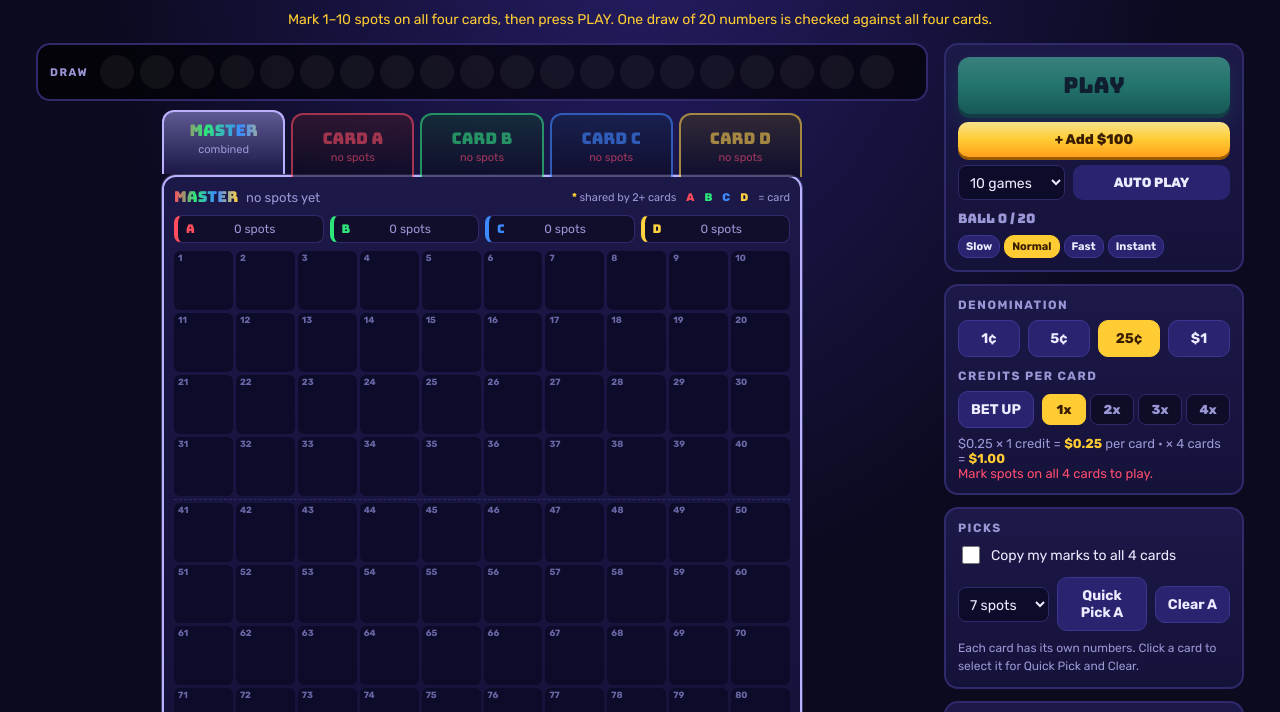
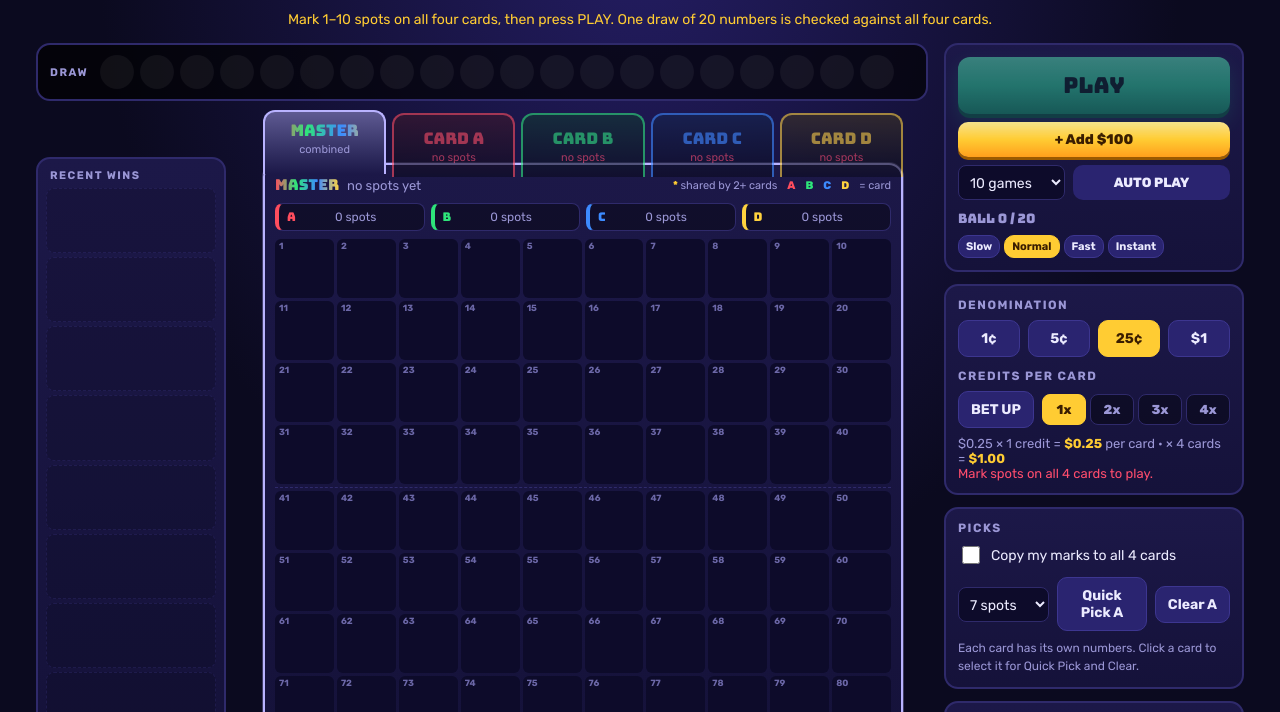
Before and after one commit to nowegian/4CardKeno, a plain HTML site: page index.html in a window 1280 px wide. Shown: the part 77-789 px from the top of the page. Drawn offline with Linux system fonts and the light colour scheme.

Commit message:
Add Recent Wins column beside the cards
Shows the last 8 winning rounds (one per board row), newest on top,
with amount, game number and each paying card's hits in its color.

Co-Authored-By: Claude Opus 5.5 <noreply@anthropic.com>
Claude-Session: https://claude.ai/code/session_01JWbcA1ebXpk7xwka2tqfSN

```diff
--- a/index.html
+++ b/index.html
@@ -179,6 +179,22 @@
      filter:drop-shadow(0 4px 0 #7a3b00) drop-shadow(0 0 24px #ffcc33aa);animation:wobble .6s ease-in-out infinite alternate}
   #bigwin .bw-a{font-family:Bungee,sans-serif;font-size:clamp(28px,5vw,52px);color:#2ee59d;text-shadow:0 3px 0 #0a6d47,0 0 20px #2ee59d88}
   @keyframes wobble{from{transform:rotate(-3deg) scale(1)}to{transform:rotate(3deg) scale(1.06)}}
+  .boardrow{display:grid;grid-template-columns:190px minmax(0,1fr);gap:12px;align-items:stretch}
+  .boardcol{min-width:0}
+  .winlog{display:flex;flex-direction:column;margin-top:44px;background:linear-gradient(180deg,var(--panel),var(--bg2));border:2px solid var(--line);border-radius:14px;padding:8px}
+  .winlog .wlh{font-size:11px;letter-spacing:1.5px;text-transform:uppercase;color:var(--muted);font-weight:700;padding:2px 4px 6px}
+  .wl{flex:1;display:grid;grid-template-rows:repeat(8,1fr);gap:4px;min-height:420px}
+  .we{border-radius:8px;background:#0006;border:1px solid var(--line);padding:4px 8px;display:flex;flex-direction:column;justify-content:center;min-height:0;overflow:hidden}
+  .we.empty{border-style:dashed;opacity:.35}
+  .we .wt{display:flex;justify-content:space-between;align-items:baseline;gap:6px}
+  .we .wa{font-family:Bungee,sans-serif;color:var(--green);font-size:15px}
+  .we .wg{font-size:10px;color:var(--muted)}
+  .we .wc{font-size:11px;font-weight:700;white-space:nowrap;overflow:hidden;text-overflow:ellipsis}
+  .we.big{background:linear-gradient(90deg,#ffcc3333,#0006);border-color:var(--gold)}
+  .we.big .wa{color:var(--gold)}
+  .we.newest{animation:wlin .5s cubic-bezier(.2,1.5,.4,1)}
+  @keyframes wlin{from{transform:translateX(-20px);opacity:0}to{transform:none;opacity:1}}
+  @media (max-width:760px){.boardrow{grid-template-columns:1fr}.winlog{order:2;margin-top:0}.wl{min-height:0;grid-template-rows:none}}
   aside{display:flex;flex-direction:column;gap:12px}
   .panel{background:linear-gradient(180deg,var(--panel),var(--bg2));border:2px solid var(--line);border-radius:14px;padding:12px}
   .panel h3{margin:0 0 8px;font-size:12px;letter-spacing:1.5px;text-transform:uppercase;color:var(--muted);font-weight:700}
@@ -231,7 +247,10 @@
   <p class="msg" id="msg">Mark 1–10 spots on all four cards, then press PLAY. One draw of 20 numbers is checked against all four cards.</p>
 
   <div class="layout">
-    <div class="main"><div class="strip" id="strip"></div><div class="ctabs" id="ctabs" role="tablist"></div><div class="cards" id="cards"></div>
+    <div class="main"><div class="strip" id="strip"></div><div class="boardrow">
+        <div class="winlog" aria-label="Recent wins"><div class="wlh">Recent Wins</div><div class="wl" id="winList"></div></div>
+        <div class="boardcol"><div class="ctabs" id="ctabs" role="tablist"></div><div class="cards" id="cards"></div></div>
+      </div>
       <div class="panel" id="chartPanel" hidden>
         <h3 id="chTitle"></h3>
         <div class="help" id="chDesc"></div>
@@ -368,7 +387,7 @@
     stats: store.get('stats_usd', {games:0,bet:0,won:0,best:0}),
     denom: store.get('denom', 25), mult: store.get('mult', 1),
     speed: store.get('speed', 'Normal'),
-    sync: false, paused: false, master: true, strategy: null, focus: 0, playing: false, autoLeft: 0, lastWin: 0,
+    wins: store.get('wins', []), sync: false, paused: false, master: true, strategy: null, focus: 0, playing: false, autoLeft: 0, lastWin: 0,
     draw: [], shown: 0, done: false,
     cards: [0,1,2,3].map(i => ({picks:new Set(), active:true, bet: 0, hits:0, win:0}))
   };
@@ -669,6 +688,11 @@
     store.set('cents', S.credits); store.set('stats_usd', S.stats);
 
     const winners = S.cards.map((c, i) => c.win > 0 ? `${NAMES[i]} +${money(c.win)}` : null).filter(Boolean);
+    if (total > 0){
+      S.wins.unshift({g: S.stats.games, total, at: Date.now(),
+        cards: S.cards.map((c, i) => c.win > 0 ? {i, hits: c.hits, k: c.picks.size, win: c.win} : null).filter(Boolean)});
+      S.wins = S.wins.slice(0, 8); S.newWin = true; store.set('wins', S.wins);
+    }
     if (total >= BIG_WIN){
       say(`BIG WIN! ${money(total)} on ${winners.length} card${winners.length>1?'s':''} (${winners.join(', ')}).`);
       celebrate(total);
@@ -743,6 +767,17 @@
       `</table>`;
   }
 
+  function renderWins(){
+    const list = $('winList'); let h = '';
+    for (let i = 0; i < 8; i++){
+      const w = S.wins[i];
+      if (!w){ h += '<div class="we empty"></div>'; continue; }
+      const cards = w.cards.map(c => `<span style="color:${COLORS[c.i]}">${NAMES[c.i]}</span> ${c.hits}/${c.k}`).join(' · ');
+      h += `<div class="we${w.total >= BIG_WIN ? ' big' : ''}${i === 0 && S.newWin ? ' newest' : ''}" title="Game ${w.g}: ${w.cards.map(c => NAMES[c.i] + ' caught ' + c.hits + ' of ' + c.k + ' for ' + money(c.win)).join(', ')}">` +
+           `<div class="wt"><span class="wa">${money(w.total)}</span><span class="wg">Game ${w.g}</span></div><div class="wc">${cards}</div></div>`;
+    }
+    list.innerHTML = h; S.newWin = false;
+  }
   let render = function(){
     const busy = S.playing || S.autoLeft > 0;
     S.cards.forEach((c, ci) => {
@@ -753,7 +788,7 @@
       el.querySelector('.cardbet').textContent = `BET ${money(c.bet)}`;
       for (let n = 1; n <= 80; n++) cells[ci][n].classList.toggle('picked', c.picks.has(n));
     });
-    renderStrip(); renderInfo(); renderFocus();
+    renderStrip(); renderInfo(); renderFocus(); renderWins();
 
     const act = playable();
     $('credits').textContent = money(S.credits);
@@ -1120,7 +1155,7 @@
   });
   $('resetBtn').addEventListener('click', () => {
     if (S.playing || S.autoLeft) return;
-    S.credits = START; S.stats = {games:0,bet:0,won:0,best:0};
+    S.credits = START; S.stats = {games:0,bet:0,won:0,best:0}; S.wins = []; store.set('wins', S.wins);
     store.set('cents', S.credits); store.set('stats_usd', S.stats);
     clearResults(); say(`Balance reset to ${money(START)}.`); render();
   });
```
